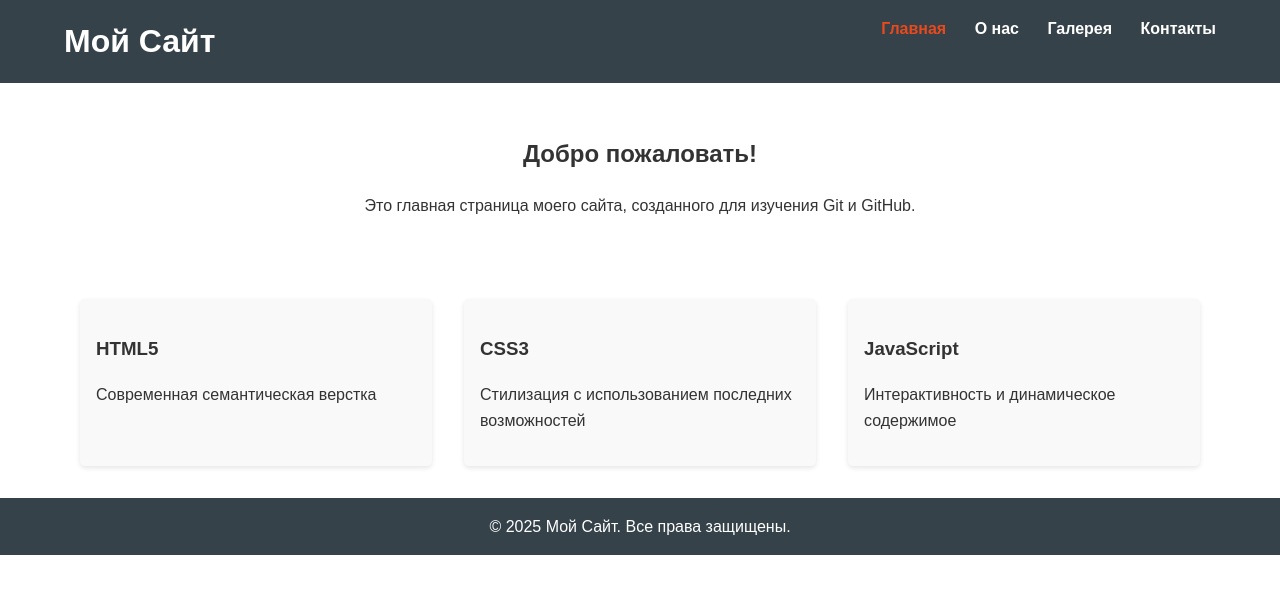
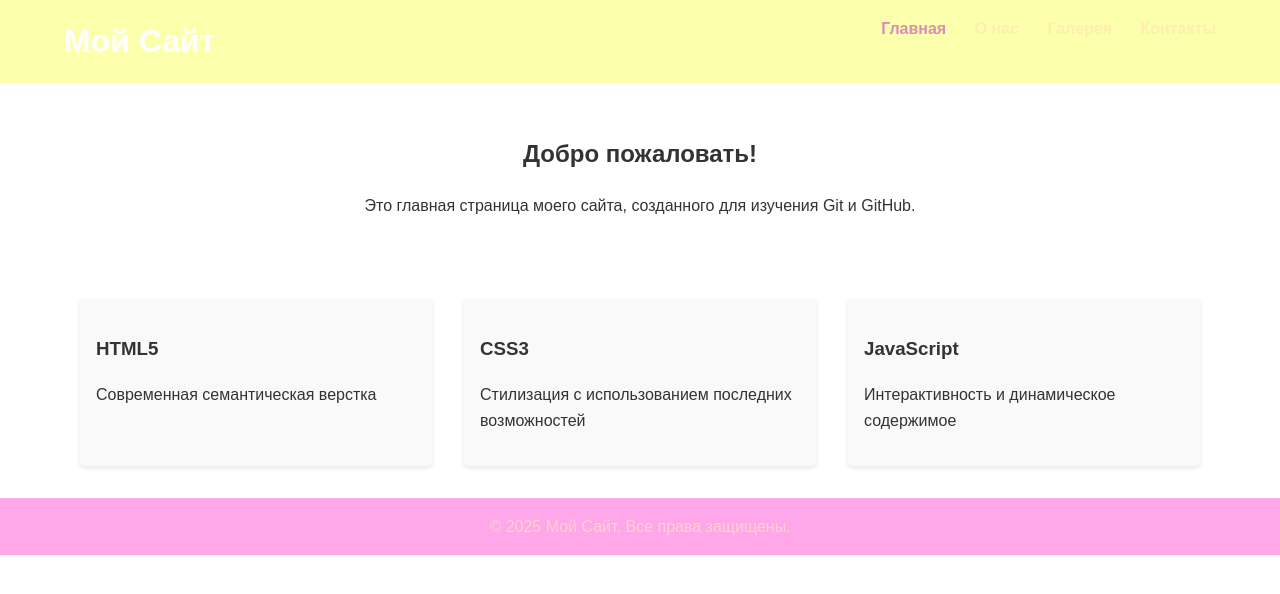
Before and after one commit to nassyxxx/my-website, a plain HTML site: page index.html in a window 1280 px wide. Drawn offline with Linux system fonts and the light colour scheme.

Commit message:
Изменили цвет footer b header

```diff
--- a/styles/footer.css
+++ b/styles/footer.css
@@ -1,6 +1,6 @@
 .site-footer {
-    background: #35424a;
-    color: white;
+    background: #ffa7e8;
+    color: rgb(255, 209, 209);
     text-align: center;
     padding: 1rem 0;
     margin-top: 2rem;
--- a/styles/header.css
+++ b/styles/header.css
@@ -1,5 +1,5 @@
 .site-header {
-    background: #35424a;
+    background: #fcffac;
     color: white;
     padding: 1rem 0;
 }
@@ -26,11 +26,11 @@
 }
 
 .main-nav a {
-    color: white;
+    color: rgb(254, 238, 177);
     text-decoration: none;
     font-weight: bold;
 }
 
 .main-nav a:hover, .main-nav a.active {
-    color: #e8491d;
+    color: #dc8cb7;
 }
```
